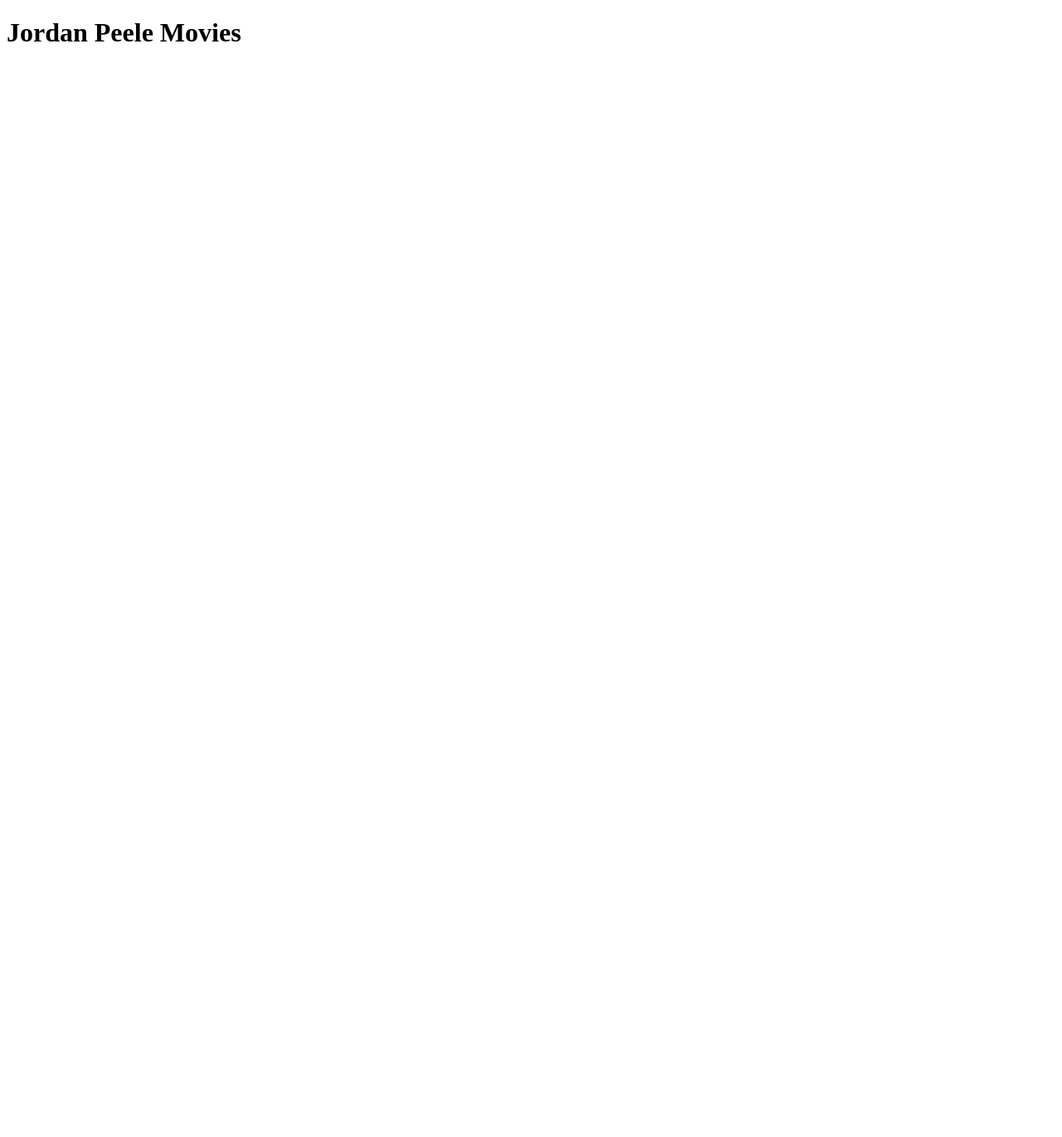
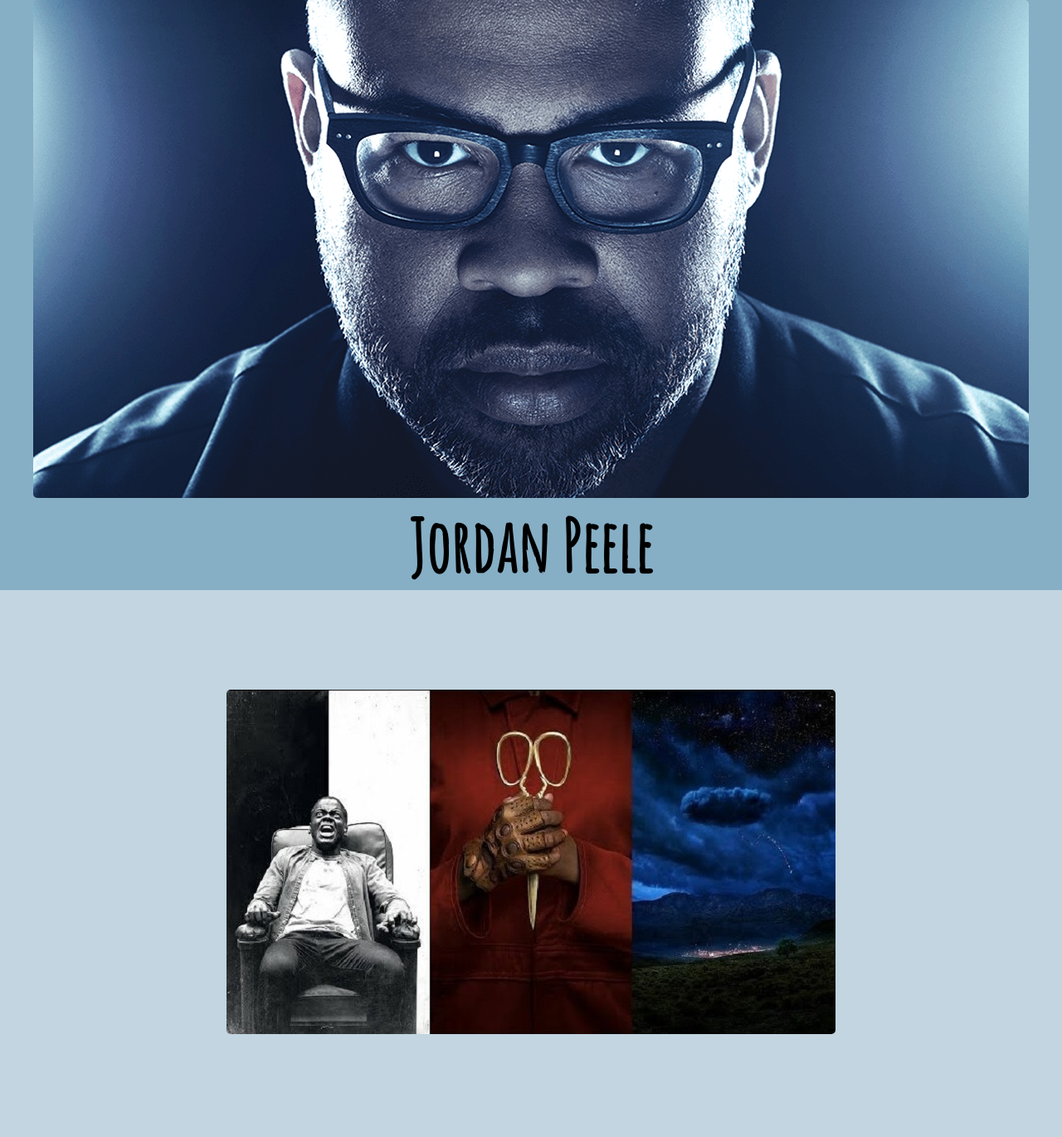
Before and after one commit to pavanellidev/projeto-cinema, a plain HTML site: page index.html in a window 1280 px wide. Shown: the whole page at 83% size. Before the commit the page ends 800 px from the top, so only its background shows below. Drawn offline with Linux system fonts and the light colour scheme.

Commit message:
10/01/23

```diff
--- a/index.html
+++ b/index.html
@@ -5,8 +5,30 @@
    <meta http-equiv="X-UA-Compatible" content="IE=edge">
    <meta name="viewport" content="width=device-width, initial-scale=1.0">
    <title>Jordan Peele</title>
+   <link rel="preconnect" href="https://fonts.googleapis.com"><link rel="preconnect" href="https://fonts.gstatic.com" crossorigin><link href="https://fonts.googleapis.com/css2?family=Amatic+SC&display=swap" rel="stylesheet">
+   <link rel="stylesheet" href="style.css">
 </head>
 <body>
-   <h1>Jordan Peele Movies</h1>
+
+   <header class="header">
+      <img src="jordan_peele.png" alt="Jordan Peele">
+      <h1>Jordan Peele</h1>
+   </header>
+
+   <section class="main-img">
+      <img src="img111.jpg" alt="">
+   </section>
+
+   <section class="run">
+
+   </section>
+
+   <section class="us">
+
+   </section>
+
+   <section class="nope">
+
+   </section>
 </body>
 </html>
--- /dev/null
+++ b/style.css
@@ -0,0 +1,29 @@
+* {
+   margin: 0;
+   padding: 0;
+}
+
+.header h1 {
+   font-family: 'Amatic SC', serif;
+   font-size: 85px;
+}
+
+.header {
+   text-align: center;
+   background-color: #86afc5;
+}
+
+.header img {
+   border-radius: 5px;
+}
+
+.main-img {
+   text-align: center;
+   background-color: #c2d5e0;
+   padding-top: 120px;
+   padding-bottom: 120px;
+}
+
+.main-img img {
+   border-radius: 5px;
+}
```
Also changed, not shown: img1.jpg (added), img11.jpg (added), img111.jpg (added), jordan_peele.png (added).
